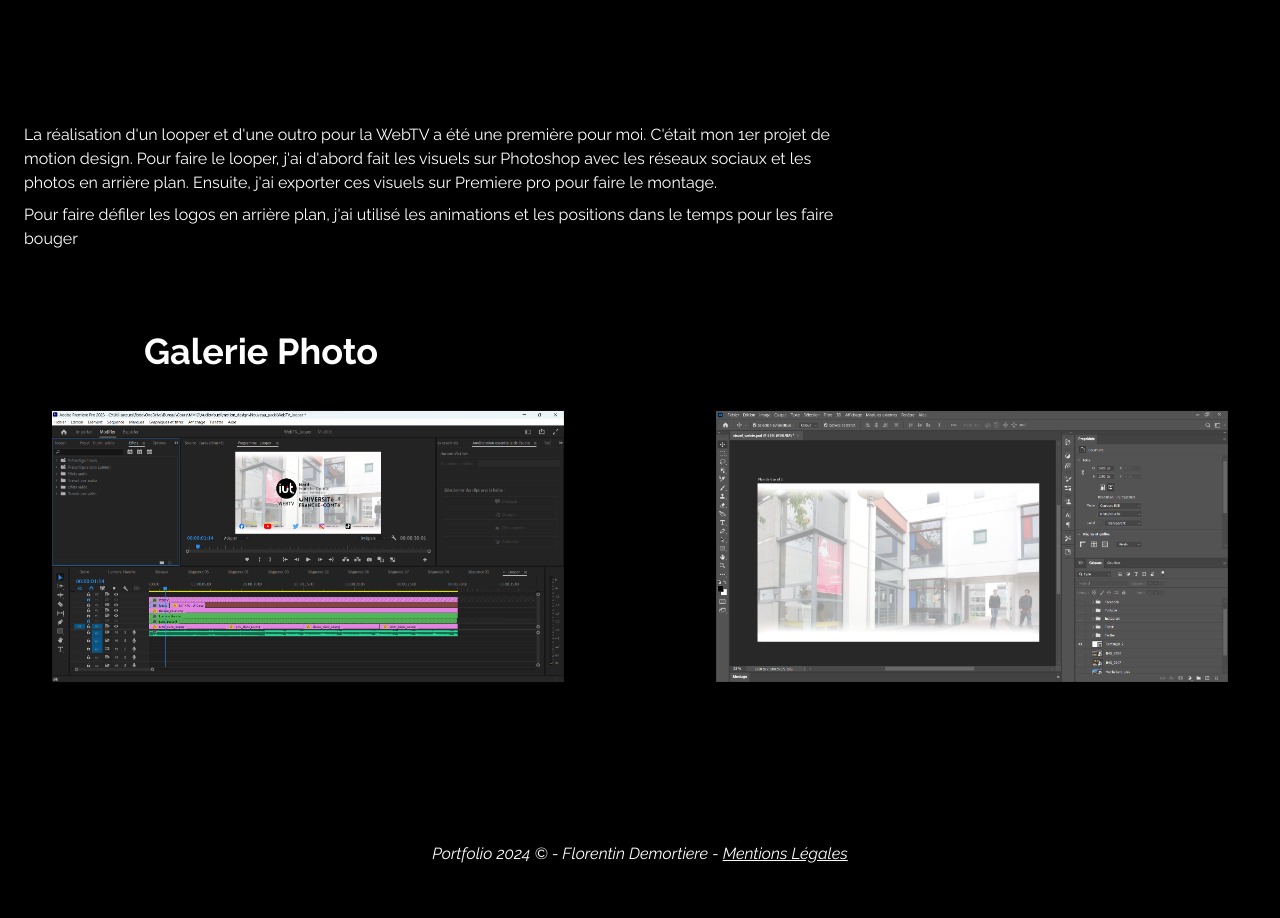
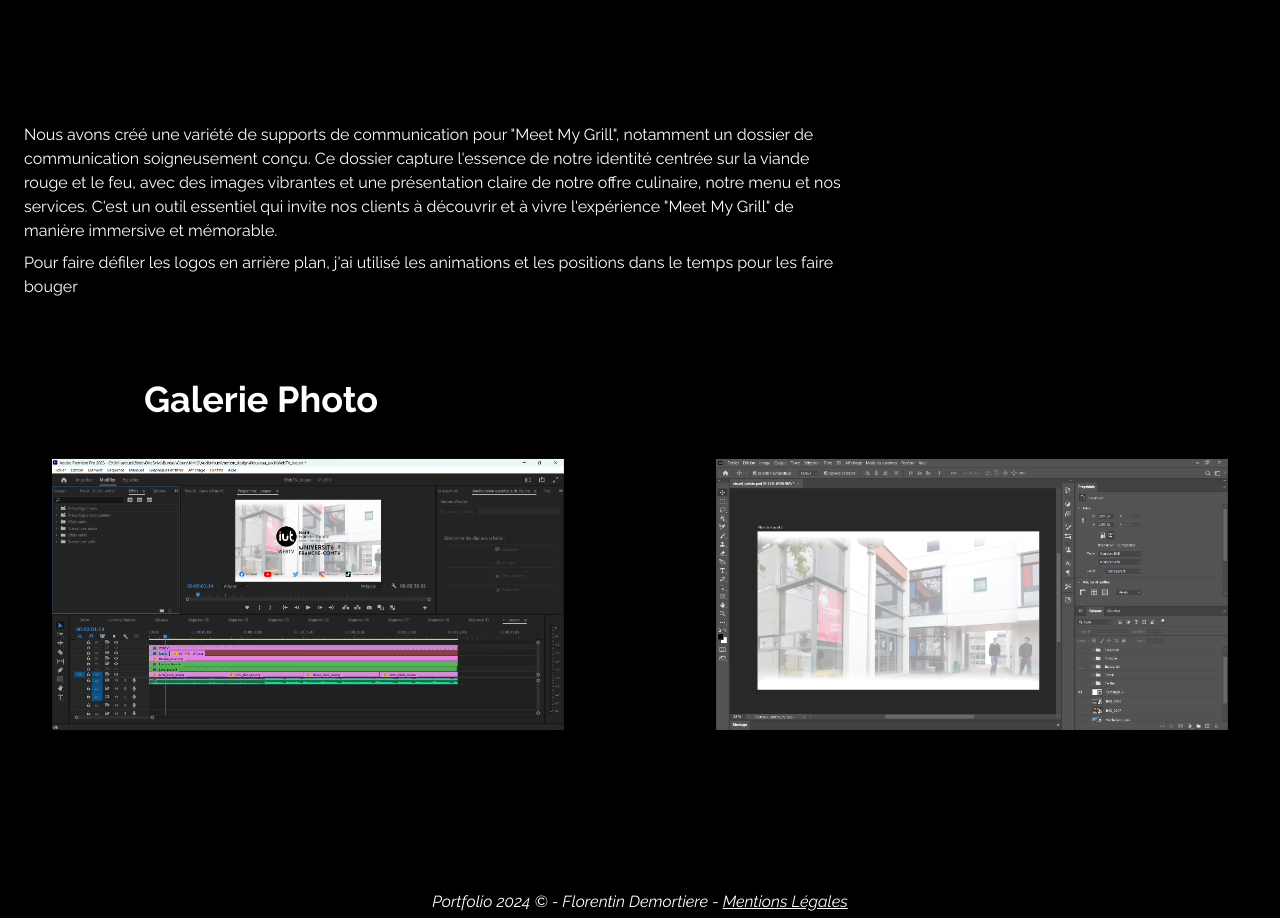
Before and after one commit to Flo714/projetS4, a Vue app: page /MeetMyGrill in a window 1280 px wide. Shown: the part 1460-2378 px from the top of the page. Before the commit the page ends 2330 px from the top, so only its background shows below. Built offline with nearby package versions, Linux system fonts and the light colour scheme.

Commit message:
Update MeetMyGrill.vue

```diff
--- a/src/views/MeetMyGrill.vue
+++ b/src/views/MeetMyGrill.vue
@@ -103,8 +103,7 @@
     </div>
   </div>
   <div class="lg:w-2/3 lg:my-20 z-20">
-    <p>La réalisation d'un looper et d'une outro pour la WebTV a été une première pour moi. C'était mon 1er projet de motion design. Pour faire le looper, j'ai d'abord fait les visuels sur Photoshop
-      avec les réseaux sociaux et les photos en arrière plan. Ensuite, j'ai exporter ces visuels sur Premiere pro pour faire le montage.</p>
+    <p>Nous avons créé une variété de supports de communication pour "Meet My Grill", notamment un dossier de communication soigneusement conçu. Ce dossier capture l'essence de notre identité centrée sur la viande rouge et le feu, avec des images vibrantes et une présentation claire de notre offre culinaire, notre menu et nos services. C'est un outil essentiel qui invite nos clients à découvrir et à vivre l'expérience "Meet My Grill" de manière immersive et mémorable.</p>
     <p class="my-2">Pour faire défiler les logos en arrière plan, j'ai utilisé les animations et les positions dans le temps pour les faire bouger</p>
   </div>
   <div class="lg:mb-40 lg:mt-20 mx-10 xl:mx-20 z-20">
```
